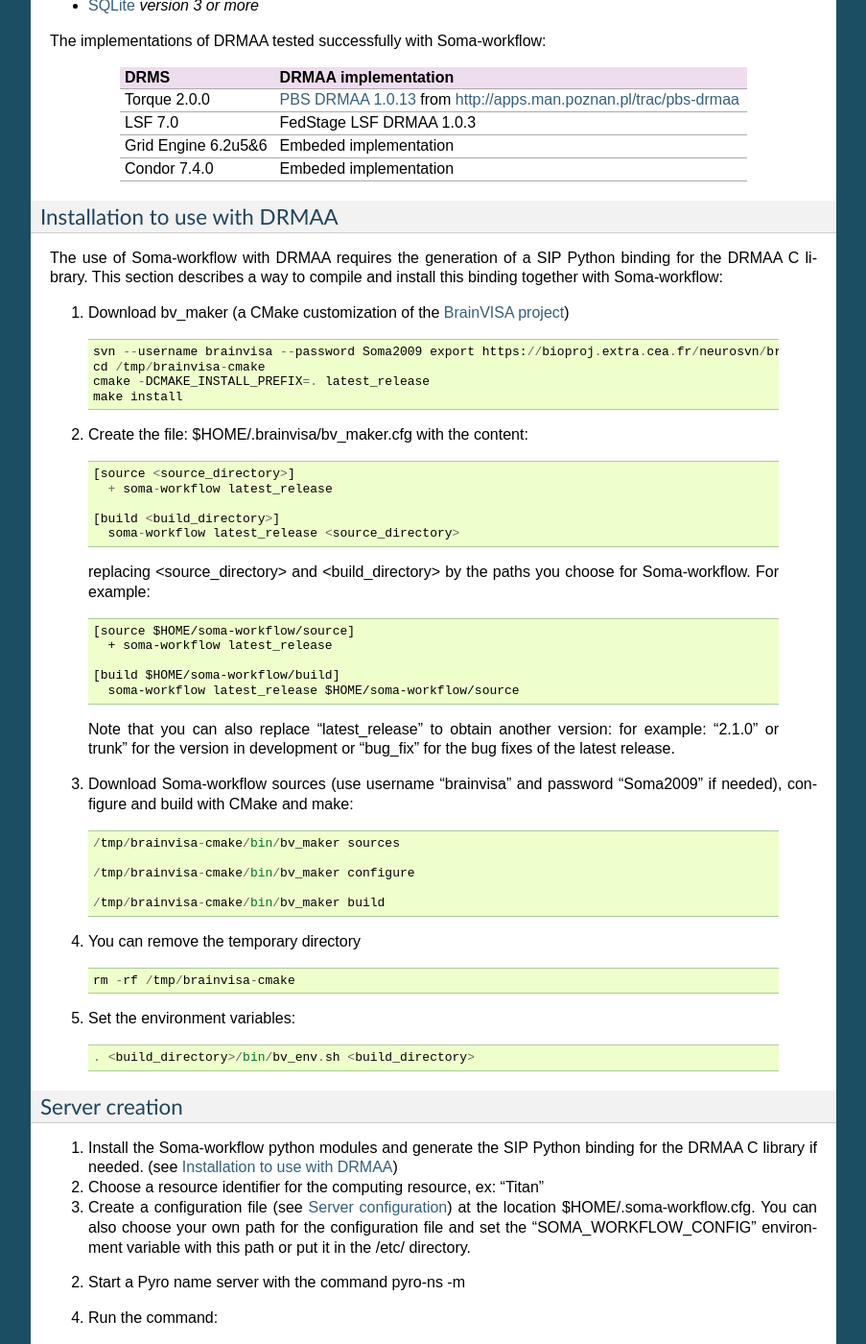
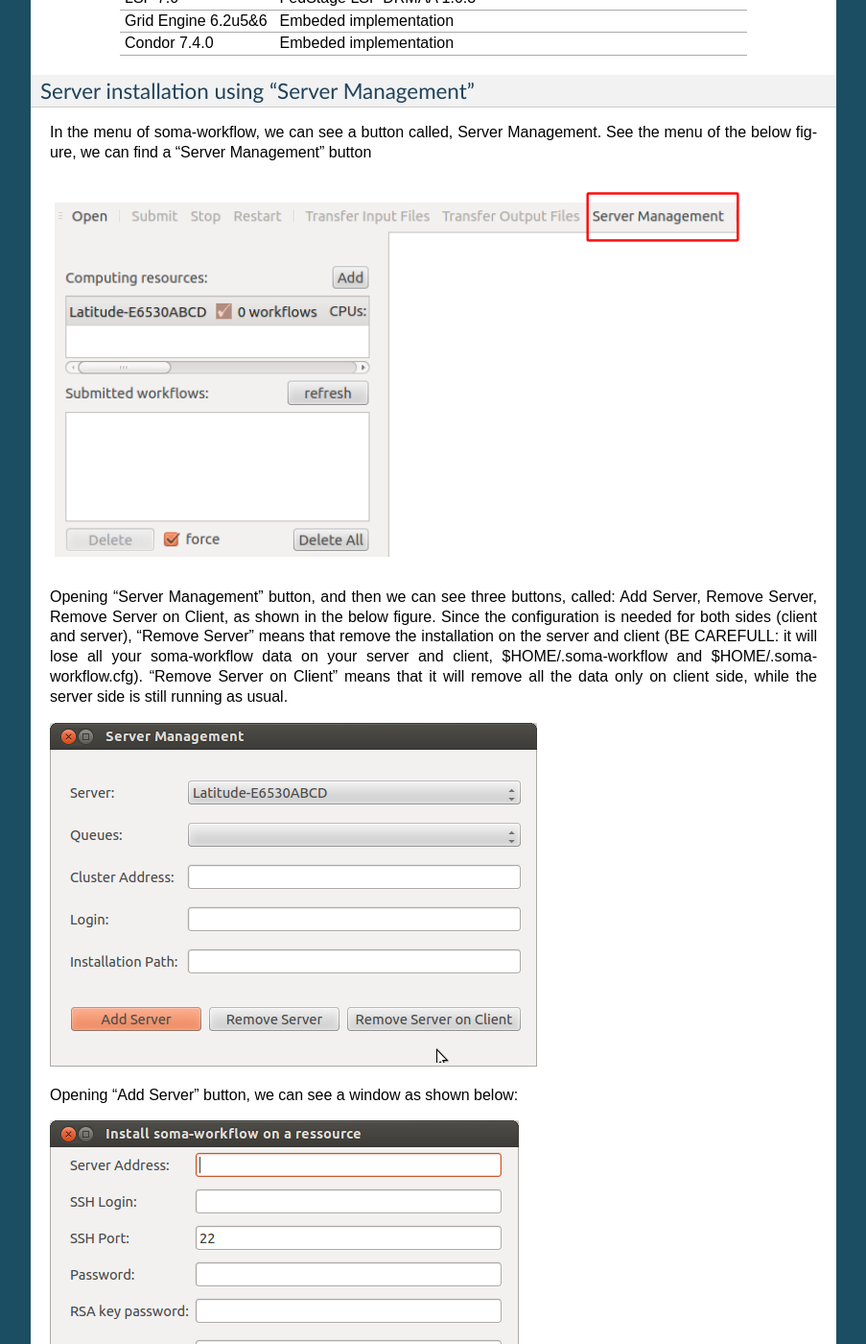
Before and after one commit to populse/soma-workflow, a Sphinx documentation site: the page built from doc/source/install_config.txt, in a window 1280 px wide and 1400 px high, scrolled down 2934 px. Shown: the whole window at 96% size, without its empty margins (198-1101 px from the left). Built offline with Sphinx 7.4.7, drawn with Linux system fonts in a browser that asks for light colours; the version number could not be read and is left out; some of the changed text lies outside the part shown.

Commit message:
ENH: Improve documentation

```diff
--- a/CMakeLists.txt
+++ b/CMakeLists.txt
@@ -20,9 +20,10 @@
 if( NOT LIBDRMAA_FOUND )
   set( LIBDRMAA_LIBRARIES drmaa )
 else()
-  add_subdirectory( src/drmaaJobs )
+  # Since new version of soma-workflwo uses ctype, we don't need sip
+  # add_subdirectory( src/drmaaJobs )
   if( SIP_FOUND )
-    add_subdirectory( src/sip )
+    # add_subdirectory( src/sip )
   else()
     message( "WARNING: python wrapping of drmaajobs not built because sip has not been found" )
   endif()
--- a/doc/source/install_config.txt
+++ b/doc/source/install_config.txt
@@ -22,10 +22,7 @@
 Client-server application: Client
 =================================
 
-This page describes the installation and configuration of the Soma-workflow
-client. The installation of a Soma-workflow client supposes that at least one
-Soma-workflow database servers is installed on a remote or a local computing
-resources (see :ref:`server`).
+This page describes the installation and configuration of the Soma-workflow client.
 
 
 Requirements
@@ -40,19 +37,17 @@
 Installation
 ------------
 
-1. Download: `soma-workflow 2.2 <ftp://ftp.cea.fr/pub/dsv/anatomist/binary/soma-workflow-2.2.tar.bz2>`_
+1. Download: `soma-workflow <https://pypi.python.org/pypi/soma-workflow>`_
 
 2. Installation:
 
       ::
 
-        $ python setup.py build
+        $ sudo python setup.py install
+        or
+        $ python setup.py install --prefix my_directory
 
-        $ python setup.py install --prefix my_directory
-        or
-        $ sudo python setup.py install
 
-3. Create a configuration file (see :ref:`client_configuration`) at the location $HOME/.soma-workflow.cfg. You can also choose your own path for the configuration file and set the "SOMA_WORKFLOW_CONFIG" environment variable or put it in the /etc/ directory.
 
 Start the GUI with the command *soma_workflow_gui* and/or import the soma.workflow.client module to use the Python API.
 
@@ -66,13 +61,12 @@
 
 .. _client_configuration:
 
-Configuration
--------------
+Configuration (Created automatically)
+-------------------------------------
 
-The configuration syntax is the `ConfigParser <http://docs.python.org/library/configparser.html>`_  syntax.
+The configuration syntax is the `ConfigParser <http://docs.python.org/library/configparser.html>`_  syntax. The configuration file is located in "$HOME/.soma-workflow.cfg". This file will be created automatically once a server has been established (see :ref:`server_management`).
 
-There is one section for each computing resource (that is for each Soma-workflow
-database server).
+There is one section for each computing resource (that is for each Soma-workflow database server).
 
 Only four items are required:
 
@@ -157,7 +151,6 @@
   Torque/PBS, LSF..
 * A implementation of `DRMAA <http://www.drmaa.org/>`_ 1.0 for the DRMS in C
 * Python *version 2.5 or more*
-* `SIP <http://wiki.python.org/moin/SIP>`_ *version 4.10 or more*
 * `Pyro <http://www.xs4all.nl/~irmen/pyro3/>`_ *version 3.10 or more*
 * `SQLite <http://docs.python.org/library/sqlite3.html>`_ *version 3 or more*
 
@@ -173,113 +166,43 @@
   ===================  ==========================
 
 
-.. _sip_drmaa:
+.. _server_management:
 
-Installation to use with DRMAA
-------------------------------
+Server installation using "Server Management"
+---------------------------------------------
 
-The use of Soma-workflow with DRMAA requires the generation of a SIP Python
-binding for the DRMAA C library. This section describes a way to compile and
-install this binding together with Soma-workflow:
+In the menu of soma-workflow, we can see a button called, Server Management.
+See the menu of the below figure, we can find a "Server Management" button
 
-1. Download bv_maker (a CMake customization of the `BrainVISA project <http://brainvisa.info>`_)
+.. image:: images/ServerManagementMenu.*
+  :scale: 100
 
-    ..
-         svn --username brainvisa --password Soma2009 export https://bioproj.extra.cea.fr/neurosvn/brainvisa/development/brainvisa-cmake/branches/1.0 /tmp/brainvisa-cmake
-        cd /tmp/brainvisa-cmake
-        cmake -DCMAKE_INSTALL_PREFIX=. .
-        make install
+Opening "Server Management" button, and then we can see three buttons, called:
+Add Server, Remove Server, Remove Server on Client, as shown in
+the below figure. Since the configuration is needed for both sides (client and server), "Remove Server" means that remove the installation on the server and client (BE CAREFULL: it will lose all your soma-workflow data on your server and client, $HOME/.soma-workflow and $HOME/.soma-workflow.cfg). "Remove Server on Client" means that it will remove all the data only on client side, while the server side is still running as usual.
 
+.. image:: images/ServerManagement.*
+  :scale: 100
 
-  ::
+Opening "Add Server" button, we can see a window as shown below:
 
-    svn --username brainvisa --password Soma2009 export https://bioproj.extra.cea.fr/neurosvn/brainvisa/source_views/brainvisa-cmake /tmp/brainvisa-cmake
-    cd /tmp/brainvisa-cmake
-    cmake -DCMAKE_INSTALL_PREFIX=. latest_release
-    make install
+.. image:: images/ServerManagementAddServer.*
+  :scale: 100
 
-2. Create the file: $HOME/.brainvisa/bv_maker.cfg with the content:
+Before the server installation, we strongly recommend to use SSH with authentication key instead of password. See "http://askubuntu.com/questions/46930/how-can-i-set-up-password-less-ssh-login". Otherwise, you need to input password each time. We should setup the Server Address, SSH Login, while the other items are optional. (password is not mandatory when you are using authentication key)
 
-  ::
+Since the configuration is needed for both sides (client and server),
+the first button, called "Install on Server and Client", is used for configuring both sides. Since many clients can connect to one server, "Setup Client without Installation on Server" is used for configurating only client side.
 
-    [source <source_directory>]
-      + soma-workflow latest_release
-
-    [build <build_directory>]
-      soma-workflow latest_release <source_directory>
-
-  replacing <source_directory> and <build_directory> by the paths you choose
-  for Soma-workflow. For example:
-
-  ::
-
-    [source $HOME/soma-workflow/source]
-      + soma-workflow latest_release
-
-    [build $HOME/soma-workflow/build]
-      soma-workflow latest_release $HOME/soma-workflow/source
-
-  Note that you can also replace "latest_release" to obtain another version: for
-  example: "2.1.0" or trunk" for the version in development or "bug_fix"
-  for the bug fixes of the latest release.
-
-
-3. Download Soma-workflow sources (use username "brainvisa" and password "Soma2009" if needed), configure and build with CMake and make:
-
-  ::
-
-    /tmp/brainvisa-cmake/bin/bv_maker sources
-
-    /tmp/brainvisa-cmake/bin/bv_maker configure
-
-    /tmp/brainvisa-cmake/bin/bv_maker build
-
-4. You can remove the temporary directory
-
-  ::
-
-    rm -rf /tmp/brainvisa-cmake
-
-5. Set the environment variables:
-
-  ::
-
-    . <build_directory>/bin/bv_env.sh <build_directory>
-
-
-
-.. _server_installation:
-
-Server creation
----------------
-
-1. Install the Soma-workflow python modules and generate the SIP Python binding for the DRMAA C library if needed. (see :ref:`sip_drmaa`)
-
-2. Choose a resource identifier for the computing resource, ex: "Titan"
-
-3. Create a configuration file (see :ref:`server_configuration`) at the location $HOME/.soma-workflow.cfg. You can also choose your own path for the configuration file and set the "SOMA_WORKFLOW_CONFIG" environment variable with this path or put it in the /etc/ directory.
-
-2. Start a Pyro name server with the command pyro-ns -m
-
-4. Run the command:
-
-  ::
-
-    python -m soma.workflow.start_database_server "Titan"
-
-  The command will:
-
-  * start the database server
-  * create the SQLite database if the database file does not exist
-  * register the database server to the Pyro name server
+Since soma-workflow is based on the DRMAA on the server side, to make sure that your LD_LIBRARY_PATH contains libdrmaa.so or export DRMAA_LIBRARY_PATH to the absolute path of libdrmaa.so on your server.
 
 
 .. _server_configuration:
 
-Server configuration
---------------------
+Server configuration (Created automatically)
+--------------------------------------------
 
-This section defines the required and optional configuration items.
+This section defines the required and optional configuration items. This file can be found on the both side of client and server with the path "$HOME/.soma-workflow.cfg".
 
 The configuration file syntax is the `ConfigParser <http://docs.python.org/library/configparser.html>`_  syntax. All the configuration items are defined in one section. The name of
 the section is the resource identifier (ex: "Titan").
@@ -447,7 +370,6 @@
   Torque/PBS, LSF..
 * A implementation of `DRMAA <http://www.drmaa.org/>`_ 1.0 for the DRMS in C
 * Python *version 2.5 or more*
-* `SIP <http://wiki.python.org/moin/SIP>`_ *version 4.10 or more*
 * SQLite *version 3 or more*
 * For the GUI: Qt *version 4.6.2 or more*, `PyQt <http://www.riverbankcomputing.co.uk/software/pyqt/intro>`_ *version 4.7.2 or more*, or `PySide <http://www.pyside.org>`_ *version 1.1.1* or more, and optionally `matplotlib <http://matplotlib.sourceforge.net/>`_ *version 0.99 or more*
 
@@ -459,11 +381,10 @@
 ------------
 
 
-1. Install the Soma-workflow python modules and generate the SIP Python binding for the DRMAA C library if needed. (see :ref:`sip_drmaa`)
 
-2. Choose a resource identifier for the computing resource, ex: "Local Titan"
+1. Choose a resource identifier for the computing resource, ex: "Local Titan"
 
-3. Create a configuration file (see :ref:`light_mode_configuration`) at the location $HOME/.soma-workflow.cfg. You can also choose your own path for the configuration file and set the "SOMA_WORKFLOW_CONFIG" environment variable with this path or put it in the /etc/ directory.
+2. Create a configuration file (see :ref:`light_mode_configuration`) at the location $HOME/.soma-workflow.cfg. You can also choose your own path for the configuration file and set the "SOMA_WORKFLOW_CONFIG" environment variable with this path or put it in the /etc/ directory.
 
 Start the GUI with the command *soma_workflow_gui* and/or import the soma.workflow.client module to use the Python API.
 
```
Also changed, not shown: doc/source/errors_troubleshooting.txt (+2 -7 lines), doc/source/images/ServerManagement.png (added), doc/source/images/ServerManagementAddServer.png (added), doc/source/images/ServerManagementMenu.png (added), 1 other file.
